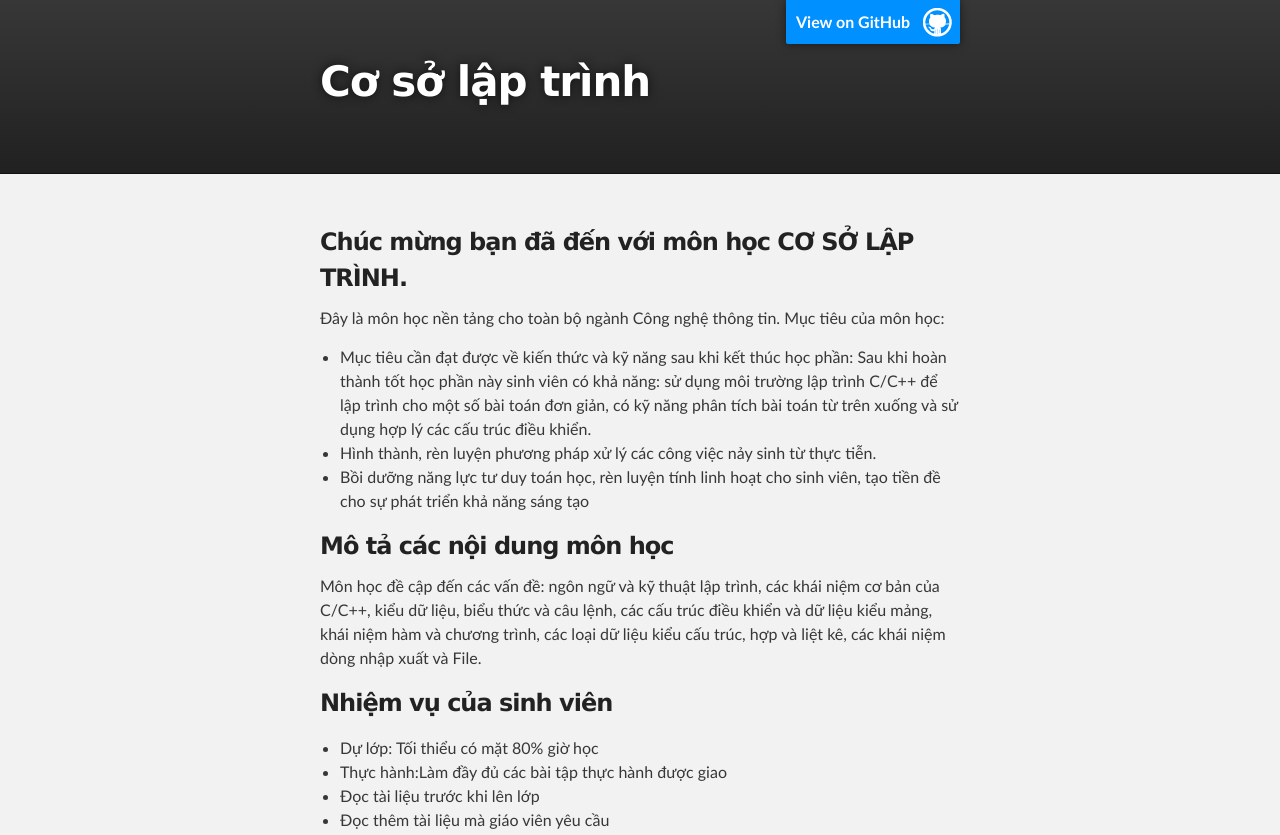
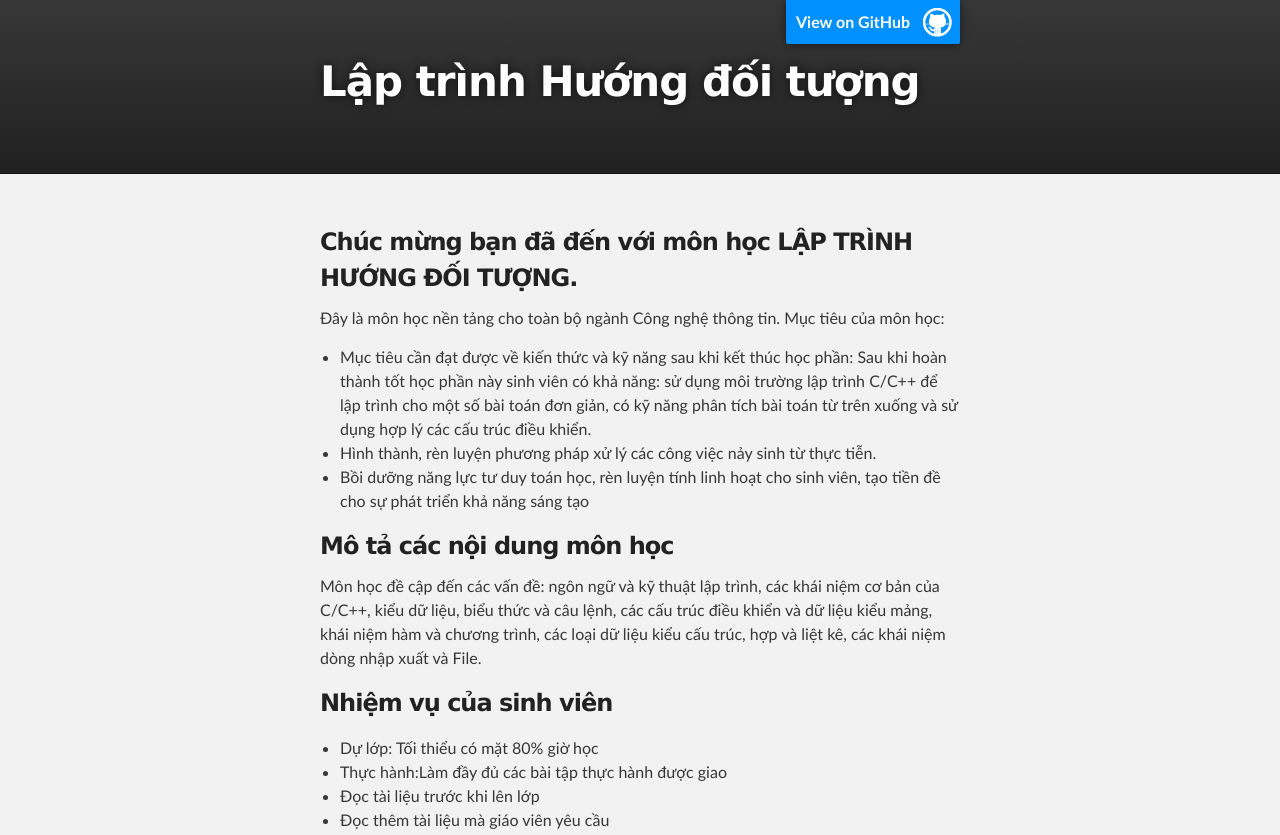
Before and after one commit to laptrinh07/laptrinh07.github.io, a plain HTML site: page index.html in a window 1280 px wide. Shown: the top 835 px of the page. Drawn offline with Linux system fonts and the light colour scheme.

Commit message:
Update index.html

```diff
--- a/index.html
+++ b/index.html
@@ -4,11 +4,11 @@
   <head>
     <meta charset='utf-8'>
     <meta http-equiv="X-UA-Compatible" content="chrome=1">
-    <meta name="description" content="Laptrinh08.GitHub.io : ">
+    <meta name="description" content="Laptrinh07.GitHub.io : ">
 
     <link rel="stylesheet" type="text/css" media="screen" href="stylesheets/stylesheet.css">
 
-    <title>Cơ sở lập trình </title>
+    <title>Lập trình Hướng đối tượng CNTT07-01 </title>
   </head>
 
   <body>
@@ -18,7 +18,7 @@
         <header class="inner">
           <a id="forkme_banner" href="https://github.com/laptrinh08">View on GitHub</a>
 
-          <h1 id="project_title">Cơ sở lập trình</h1>
+          <h1 id="project_title">Lập trình Hướng đối tượng</h1>
           <h2 id="project_tagline"></h2>
 
         </header>
@@ -28,7 +28,7 @@
     <div id="main_content_wrap" class="outer">
       <section id="main_content" class="inner">
         <h3>
-<a id="welcome-to-github-pages" class="anchor" href="#welcome-to-github-pages" aria-hidden="true"><span class="octicon octicon-link"></span></a>Chúc mừng bạn đã đến với môn học CƠ SỞ LẬP TRÌNH.</h3>
+<a id="welcome-to-github-pages" class="anchor" href="#welcome-to-github-pages" aria-hidden="true"><span class="octicon octicon-link"></span></a>Chúc mừng bạn đã đến với môn học LẬP TRÌNH HƯỚNG ĐỐI TƯỢNG.</h3>
 
 <p>Đây là môn học nền tảng cho toàn bộ ngành Công nghệ thông tin.  Mục tiêu của môn học:</p>
 <ul>
```
